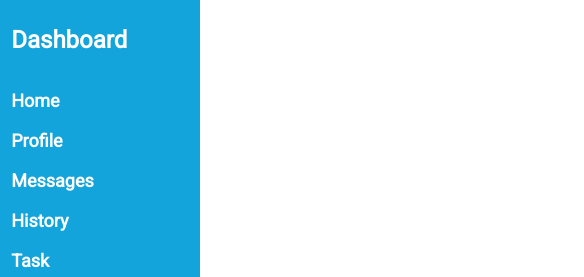
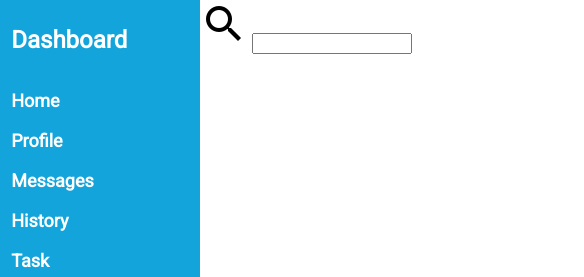
Before and after one commit to aScHEABL/Admin-Dashboard, a plain HTML site: page index.html in a window 1280 px wide. Shown: the top 277 px of the page, 56-640 px from the left. Drawn offline with Linux system fonts and the light colour scheme.

Commit message:
feat: add nav layout

```diff
--- a/index.html
+++ b/index.html
@@ -55,10 +55,17 @@
                 </div>
             </div>
         </div>
+        <div id="nav">
+            <div id="nav-upper-section">
+                <div id="nav-upper-section-left-column">
+                    <img src="./resources/search.png">
+                    <input type="text" name="search" id="search">
+                </div>
+                <div id="nav-upper-section-right-column"></div>
+            </div>
+            <div id="nav-lower-section"></div>
+        </div>
         <div id="right-section">
-            <div id="nav">
-
-            </div>
         </div>
     </div>
 </body>
--- a/style.css
+++ b/style.css
@@ -18,7 +18,7 @@ body > #content {
     grid-template-columns: 2fr 8fr;
     grid-template-rows: 2fr 8fr;
     grid-template-areas:
-    "dashboard right-section"
+    "dashboard nav"
     "dashboard right-section";
 }
 
@@ -74,5 +74,27 @@ body > #content > #dashboard > div > div > img {
 }
 
 body > #content > #right-section {
+    height: 100%;
     grid-area: right-section;
 }
+
+body > #content > #nav {
+    height: 100%;
+    grid-area: nav;
+    display: grid;
+    grid-template-rows: 0.8fr 1fr;
+    grid-template-areas:
+    "nav-upper-section"
+    "nav-lower-section";
+}
+
+body > #content > #nav > #nav-upper-section {
+    display: grid;
+    grid-template-columns: 6fr 4fr;
+}
+
+body > #content > #nav > #nav-upper-section >
+
+body > #content > #nav > #nav-lower-section {
+
+}
```
Also changed, not shown: resources/search.png (added).
